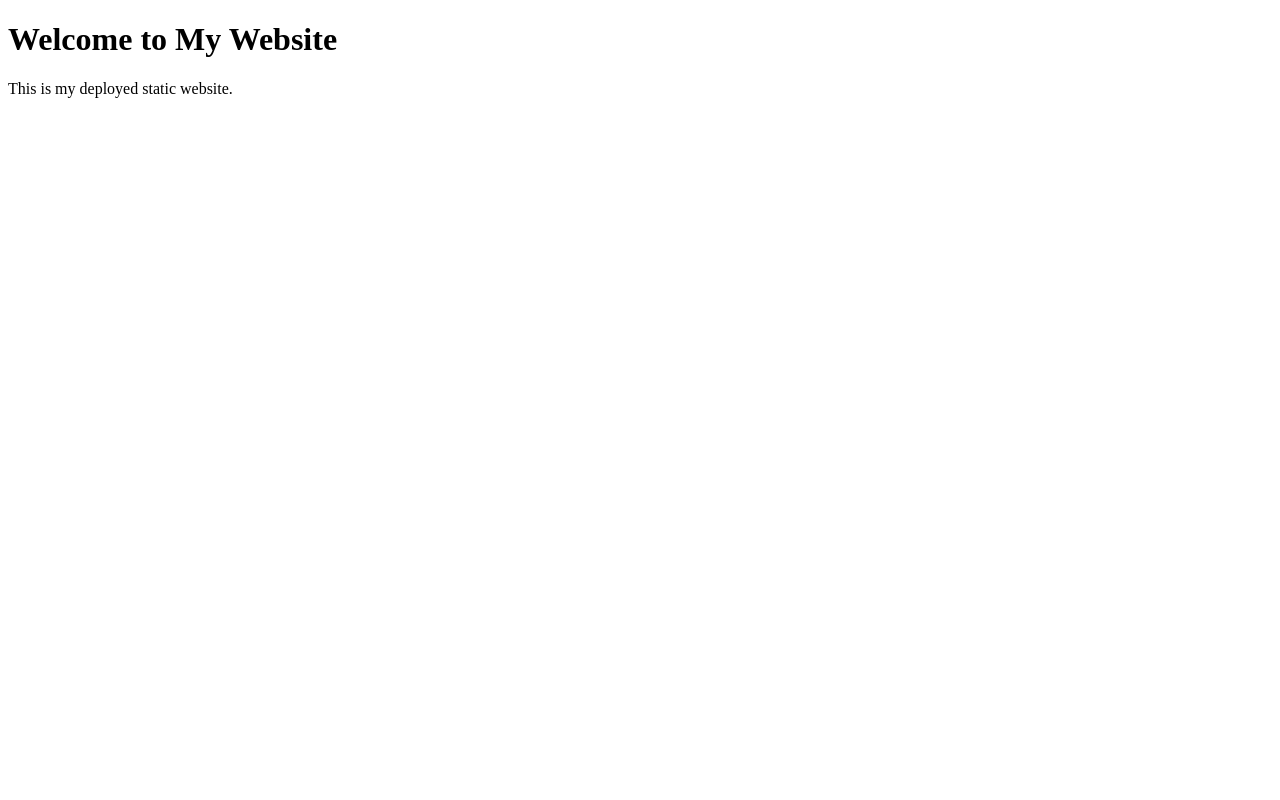
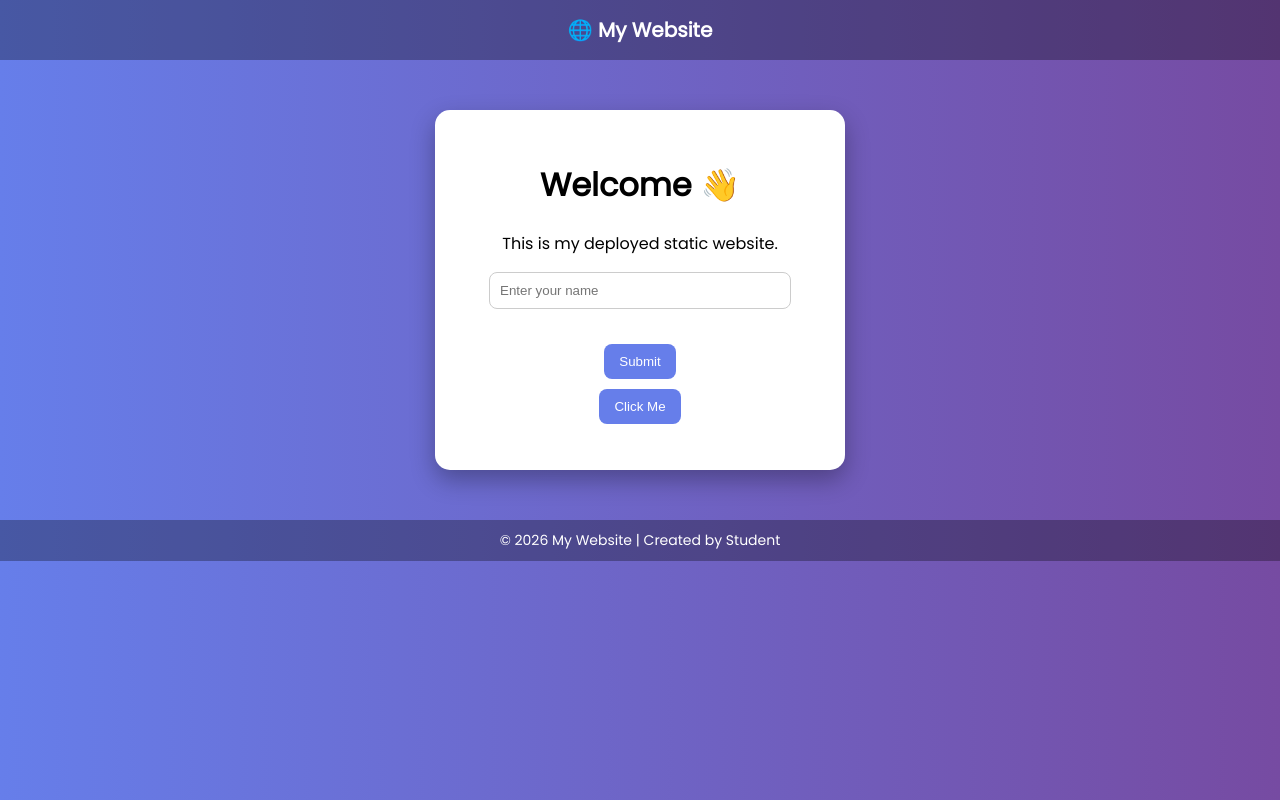
Before and after one commit to deyonmathew10/my-website, a plain HTML site: page index.html in a window 1280 px wide. Drawn offline with Linux system fonts and the light colour scheme.

Commit message:
Add files via upload

```diff
--- a/index.html
+++ b/index.html
@@ -2,9 +2,130 @@
 <html>
 <head>
   <title>My First Website</title>
+
+  <!-- Google Font -->
+  <link href="https://fonts.googleapis.com/css2?family=Poppins&display=swap" rel="stylesheet">
+
+  <style>
+    body {
+      margin: 0;
+      font-family: 'Poppins', sans-serif;
+      background: linear-gradient(to right, #667eea, #764ba2);
+      color: white;
+      text-align: center;
+    }
+
+    /* Navbar */
+    .navbar {
+      background: rgba(0,0,0,0.3);
+      padding: 15px;
+      font-size: 20px;
+      font-weight: bold;
+    }
+
+    /* Main Container */
+    .container {
+      margin-top: 50px;
+      background: white;
+      color: black;
+      padding: 30px;
+      border-radius: 15px;
+      width: 350px;
+      margin-left: auto;
+      margin-right: auto;
+      box-shadow: 0px 10px 25px rgba(0,0,0,0.3);
+      animation: fadeIn 1s ease-in-out;
+    }
+
+    /* Input */
+    input {
+      padding: 10px;
+      width: 80%;
+      border-radius: 8px;
+      border: 1px solid #ccc;
+    }
+
+    /* Buttons */
+    button {
+      padding: 10px 15px;
+      margin-top: 10px;
+      border: none;
+      border-radius: 8px;
+      background: #667eea;
+      color: white;
+      cursor: pointer;
+      transition: 0.3s;
+    }
+
+    button:hover {
+      background: #764ba2;
+      transform: scale(1.05);
+    }
+
+    /* Output */
+    #output {
+      margin-top: 15px;
+      font-weight: bold;
+      color: #333;
+    }
+
+    /* Animation */
+    @keyframes fadeIn {
+      from {opacity: 0; transform: translateY(20px);}
+      to {opacity: 1; transform: translateY(0);}
+    }
+
+    /* Footer */
+    .footer {
+      margin-top: 50px;
+      padding: 10px;
+      font-size: 14px;
+      background: rgba(0,0,0,0.3);
+    }
+  </style>
 </head>
+
 <body>
-  <h1>Welcome to My Website</h1>
-  <p>This is my deployed static website.</p>
+
+  <!-- Navbar -->
+  <div class="navbar">
+    🌐 My Website
+  </div>
+
+  <!-- Main Content -->
+  <div class="container">
+    <h1>Welcome 👋</h1>
+    <p>This is my deployed static website.</p>
+
+    <!-- Form -->
+    <form onsubmit="showMessage(event)">
+      <input type="text" id="name" placeholder="Enter your name" required><br><br>
+      <button type="submit">Submit</button>
+    </form>
+
+    <!-- Button -->
+    <button onclick="changeText()">Click Me</button>
+
+    <p id="output"></p>
+  </div>
+
+  <!-- Footer -->
+  <div class="footer">
+    © 2026 My Website | Created by Student
+  </div>
+
+  <!-- Script -->
+  <script>
+    function showMessage(event) {
+      event.preventDefault();
+      let name = document.getElementById("name").value;
+      document.getElementById("output").innerHTML = "✨ Hello, " + name + "!";
+    }
+
+    function changeText() {
+      document.getElementById("output").innerHTML = "🔥 You clicked the button!";
+    }
+  </script>
+
 </body>
 </html>
```
